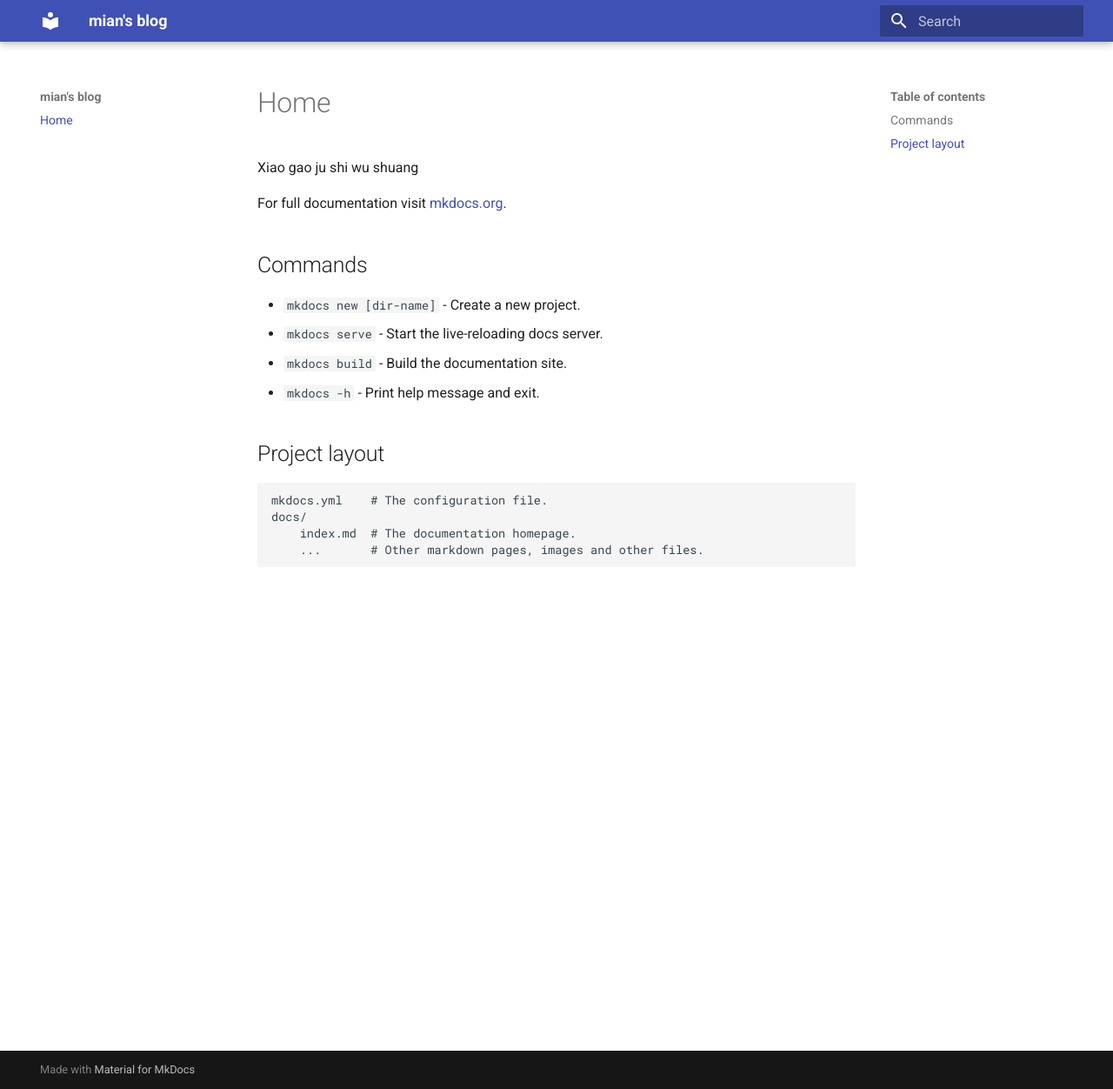
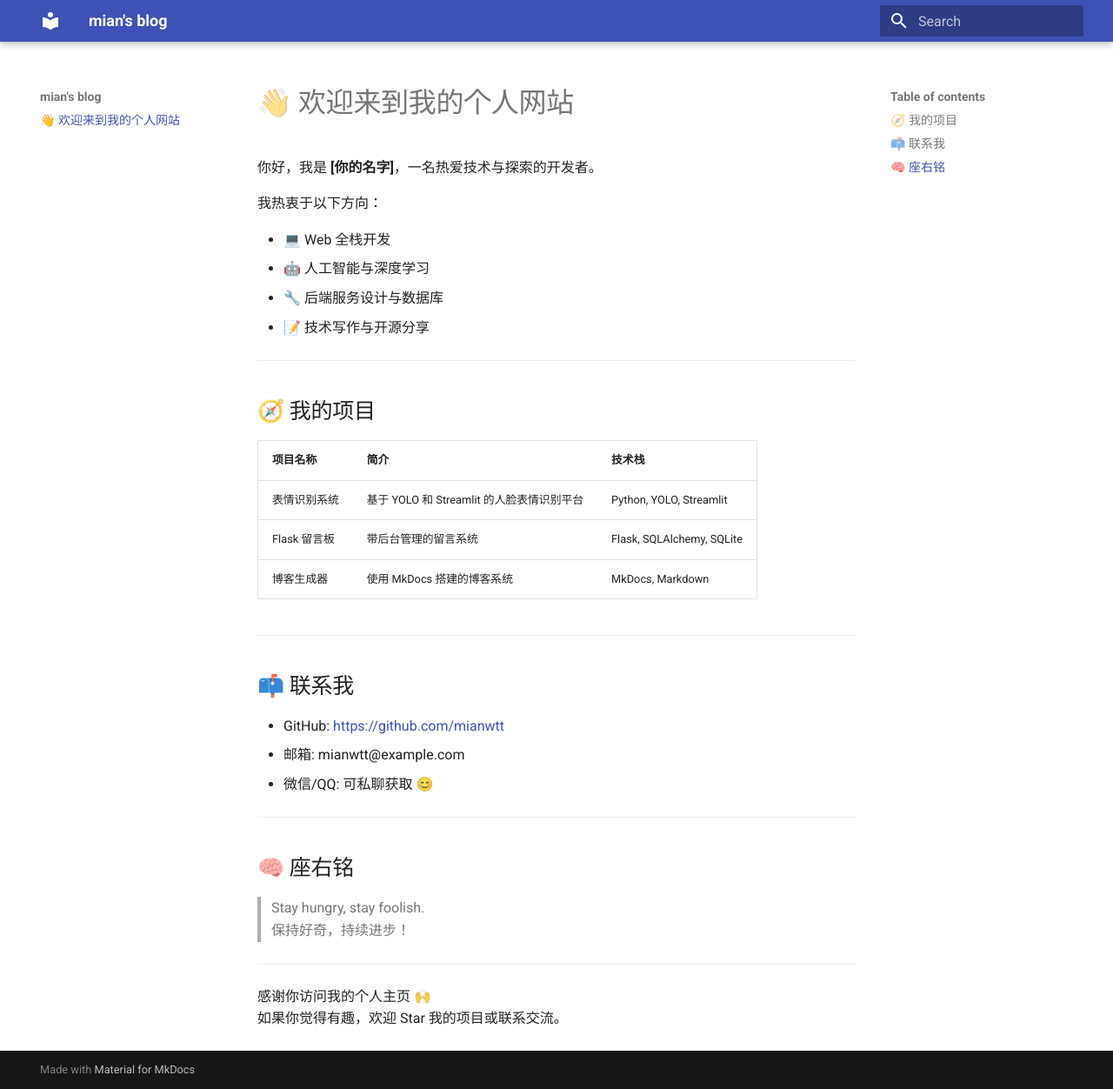
Before and after one commit to mianwtt/mianwtt.github.io, an MkDocs documentation site: the page built from docs/index.md, in a window 1280 px wide and 1252 px high. Shown: the whole window at 87% size. Built offline with MkDocs 1.6.1 and Material for MkDocs 9.7.7, drawn with Linux system fonts in a browser that asks for light colours.

Commit message:
Update index.md

```diff
--- a/docs/index.md
+++ b/docs/index.md
@@ -1,17 +1,40 @@
-Xiao gao ju shi wu shuang
+# 👋 欢迎来到我的个人网站
 
-For full documentation visit [mkdocs.org](https://www.mkdocs.org).
+你好，我是 **[你的名字]**，一名热爱技术与探索的开发者。
 
-## Commands
+我热衷于以下方向：
 
-* `mkdocs new [dir-name]` - Create a new project.
-* `mkdocs serve` - Start the live-reloading docs server.
-* `mkdocs build` - Build the documentation site.
-* `mkdocs -h` - Print help message and exit.
+- 💻 Web 全栈开发
+- 🤖 人工智能与深度学习
+- 🔧 后端服务设计与数据库
+- 📝 技术写作与开源分享
 
-## Project layout
+---
 
-    mkdocs.yml    # The configuration file.
-    docs/
-        index.md  # The documentation homepage.
-        ...       # Other markdown pages, images and other files.
+## 🧭 我的项目
+
+| 项目名称       | 简介                           | 技术栈              |
+|----------------|--------------------------------|---------------------|
+| 表情识别系统   | 基于 YOLO 和 Streamlit 的人脸表情识别平台 | Python, YOLO, Streamlit |
+| Flask 留言板   | 带后台管理的留言系统            | Flask, SQLAlchemy, SQLite |
+| 博客生成器     | 使用 MkDocs 搭建的博客系统      | MkDocs, Markdown    |
+
+---
+
+## 📫 联系我
+
+- GitHub: [https://github.com/mianwtt](https://github.com/mianwtt)
+- 邮箱: mianwtt@example.com
+- 微信/QQ: 可私聊获取 😊
+
+---
+
+## 🧠 座右铭
+
+> Stay hungry, stay foolish.
+> 保持好奇，持续进步！
+
+---
+
+感谢你访问我的个人主页 🙌
+如果你觉得有趣，欢迎 Star 我的项目或联系交流。
```
